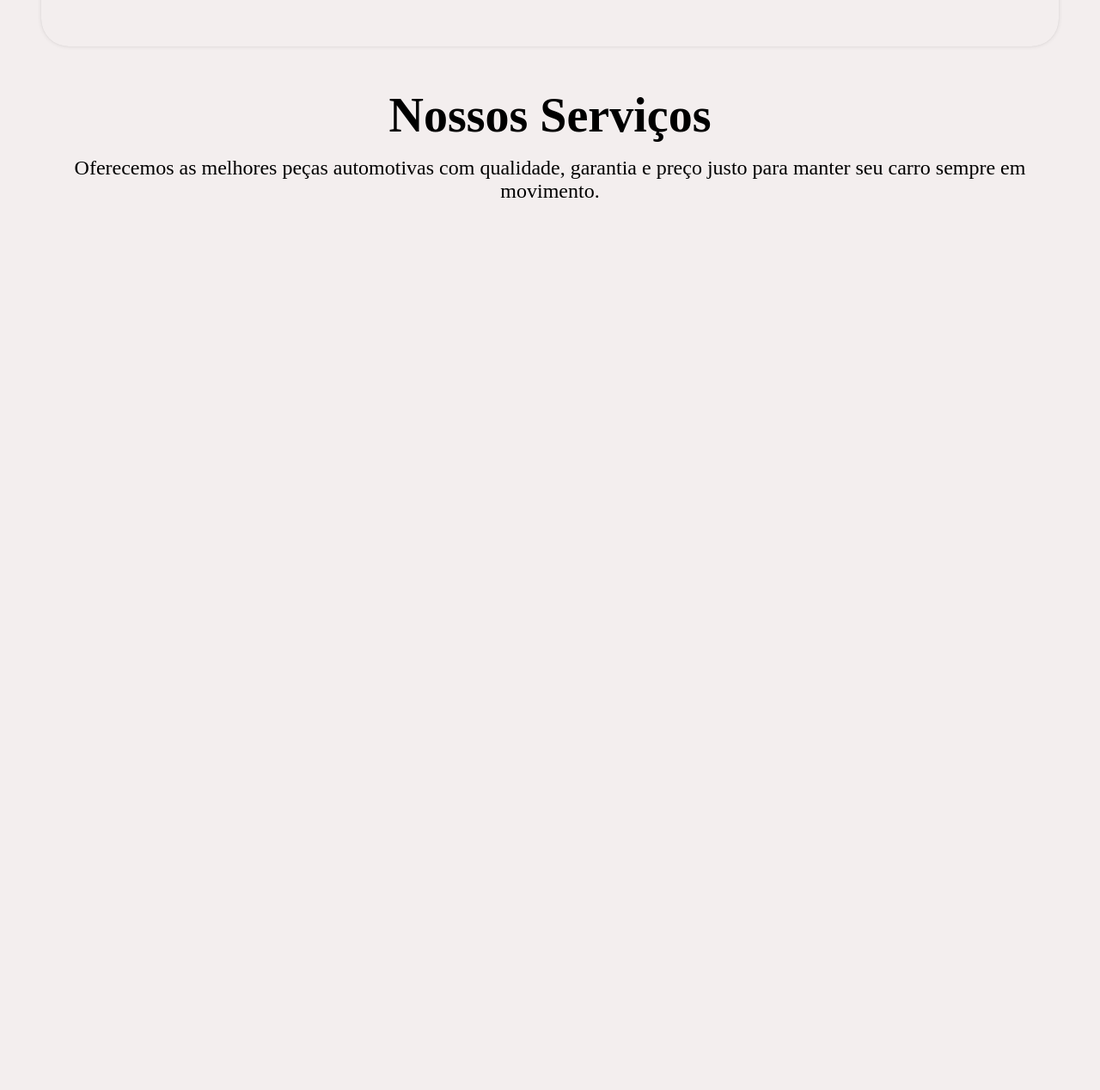
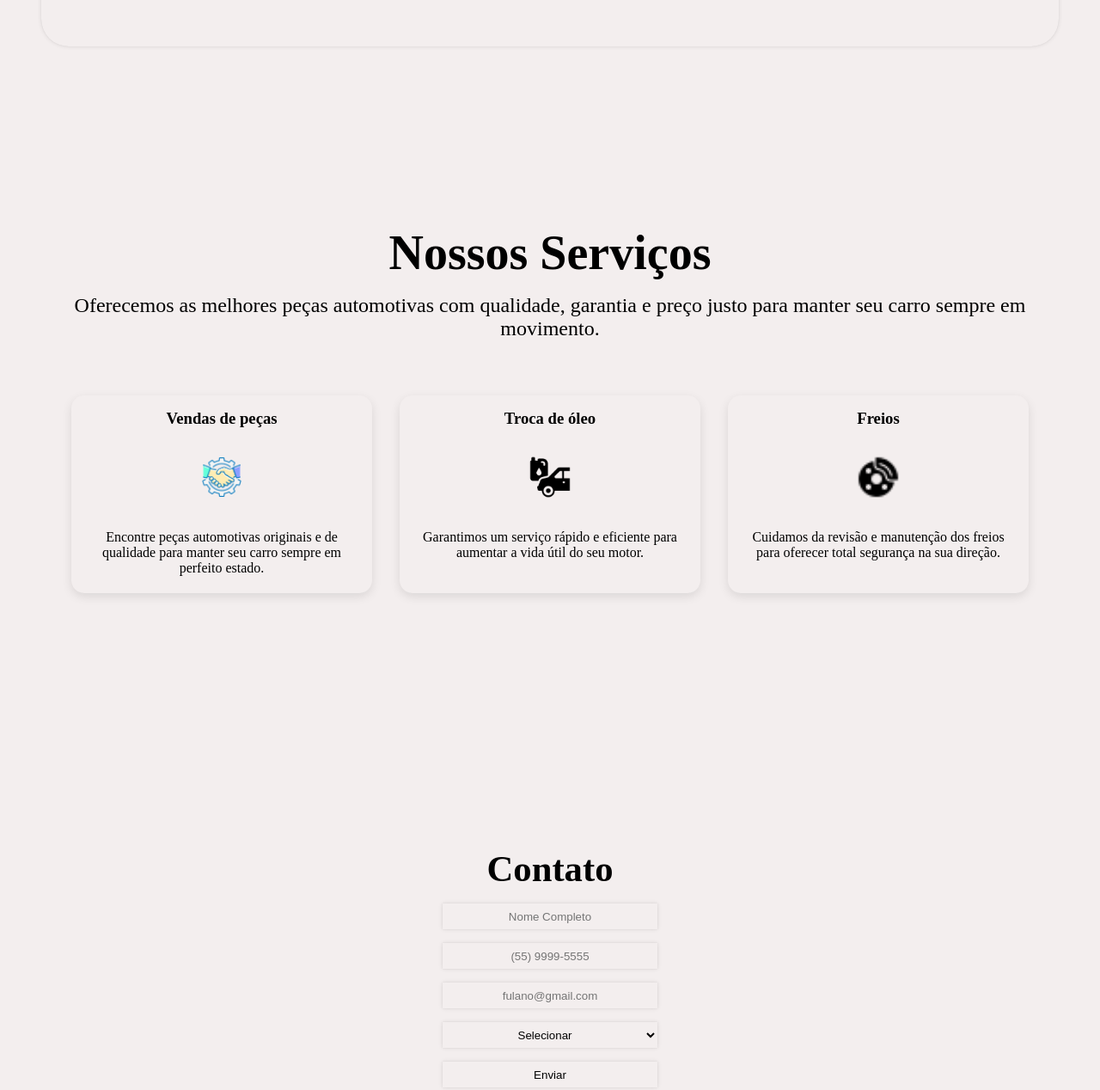
Before and after one commit to yJeanx11x/projeto-principal, a plain HTML site: page webjs-bot/index.html in a window 1280 px wide. Shown: the part 1097-2365 px from the top of the page at 86% size. Before the commit the page ends 1397 px from the top, so only its background shows below. Drawn offline with Linux system fonts and the light colour scheme.

Commit message:
finalizando

```diff
--- a/webjs-bot/index.html
+++ b/webjs-bot/index.html
@@ -18,9 +18,9 @@
     <h1>Autocarro</h1>
 
     <ul>
-  <li><a href="#">HOME</a></li>
-  <li><a href="#">SERVIÇOS</a></li>
-  <li><a href="#">PROMOÇÃO</a></li>
+      <li><a href="index.html">HOME</a></li>
+      <li><a href="#servicos">SERVIÇOS</a></li>
+      <li><a href="#contato">CONTATO</a></li>
     </ul>
 
   </section>
@@ -53,19 +53,64 @@
   </section>
 
   <!-- Serviços -->
-<section class="servicos">
+  <section class="servicos" id="servicos">
 
     <div class="ser">
       <h2>Nossos Serviços</h2>
 
-    <p>Oferecemos as melhores peças automotivas com qualidade, garantia e preço justo para manter seu carro sempre em movimento.</p>
+      <p>Oferecemos as melhores peças automotivas com qualidade, garantia e preço justo para manter seu carro sempre em
+        movimento.</p>
+
+    </div>
+
+    <section class="cardServicos">
+      <div class="card">
+        <h3>Vendas de peças</h3>
+        <img src="src/img/icons/engrenagem-48.png" alt="icon-engrenagem" srcset="">
+        <p>Encontre peças automotivas originais e de qualidade para manter seu carro sempre em perfeito estado.</p>
+
+      </div>
+
+      <div class="card">
+        <h3>Troca de óleo</h3>
+        <img src="src/img/icons/óleo-66.png" alt="icon-óleo" srcset="">
+        <p>Garantimos um serviço rápido e eficiente para aumentar a vida útil do seu motor.</p>
+
+      </div>
+
+      <div class="card">
+        <h3>Freios</h3>
+        <img src="src/img/icons/freio-de-carro-24.png" alt="icon-engrenagem" srcset="">
+        <p>Cuidamos da revisão e manutenção dos freios para oferecer total segurança na sua direção.</p>
 
       </div>
 
     </section>
 
+  </section>
 
+  <!-- Contato -->
+  <section class="contato" id="contato">
+    <h1>Contato</h1>
 
+    <form method="get">
+
+      <input type="text" placeholder="Nome Completo">
+      <input type="text" placeholder="(55) 9999-5555">
+      <input type="text" placeholder="fulano@gmail.com">
+      <select name="" id="">
+        <option value="Selecionar">Selecionar</option>
+        <option value="Venda">Vendas De Peças</option>
+        <option value="Troca-de-oleo">Troca de óleo</option>
+        <option value="Revisao">Revisão De Freios</option>
+
+      </select>
+      <input type="submit" value="Enviar">
+    </form>
+
+  </section>
+
+  <footer>&copyProz Educação</footer>
 
 </body>
 
--- /dev/null
+++ b/webjs-bot/src/style/cardServicos.css
@@ -0,0 +1,27 @@
+.cardServicos {
+    width: 1250px;
+    height: 270px;
+    display: flex;
+    flex-wrap: wrap;
+    justify-content: center;
+
+    .card {
+        width: 350px;
+        height: 230px;
+        /* border: 1px solid; */
+        border-radius: 15px;
+        box-shadow: rgba(0, 0, 0, 0.1) 0px 4px 12px;
+        transition: 1s ease;
+
+        img {
+            width: 50px;
+            height: 50px;
+        }
+
+        &:hover {
+            margin-top: -0.1px;
+            transition: 1s ease;
+        }
+
+    }
+}
--- a/webjs-bot/src/style/config.css
+++ b/webjs-bot/src/style/config.css
@@ -3,6 +3,7 @@
   background-color: rgb(243, 238, 238);
   margin: 1rem;
   padding: 0;
+scroll-behavior: smooth;
 }
 
 a{
--- /dev/null
+++ b/webjs-bot/src/style/contato.css
@@ -0,0 +1,39 @@
+.contato {
+
+    padding: 15rem;
+    margin: auto;
+
+    h1 {
+        font-size: 32pt;
+        text-align: center;
+    }
+
+
+    input,
+    select {
+        display: flex;
+        margin: auto;
+        margin-top: 1rem;
+        text-align: center;
+
+        }
+
+    input,
+    select {
+        width: 250px;
+        height: 30px;
+        border: none;
+        box-shadow: rgba(0, 0, 0, 0.1) 0px 0px 5px 0px, rgba(0, 0, 0, 0.1) 0px 0px 1px 0px;
+        transition: 1s ease-out;
+
+    }
+
+    input:nth-child(5):hover {
+        box-shadow: rgb(204, 219, 232) 3px 3px 6px 0px inset, rgba(255, 255, 255, 0.5) -3px -3px 6px 1px inset;
+        cursor: pointer;
+
+        transition: 1s ease-out;
+
+    }
+
+}
--- a/webjs-bot/src/style/index.css
+++ b/webjs-bot/src/style/index.css
@@ -2,3 +2,5 @@
 @import url(cabecalho.css);
 @import url(main.css);
 @import url(servicos.css);
+@import url(cardServicos.css);
+@import url(contato.css);
--- a/webjs-bot/src/style/servicos.css
+++ b/webjs-bot/src/style/servicos.css
@@ -4,6 +4,7 @@
     justify-content: center;
     margin: auto;
     text-align: center;
+    padding-top: 10rem;
 
     .ser {
         h2 {
```
Also changed, not shown: webjs-bot/src/img/icons/engrenagem-48.png (added), webjs-bot/src/img/icons/freio-de-carro-24.png (added), webjs-bot/src/img/icons/óleo-66.png (added). Lines whose indentation alone changed are shown as unchanged.
